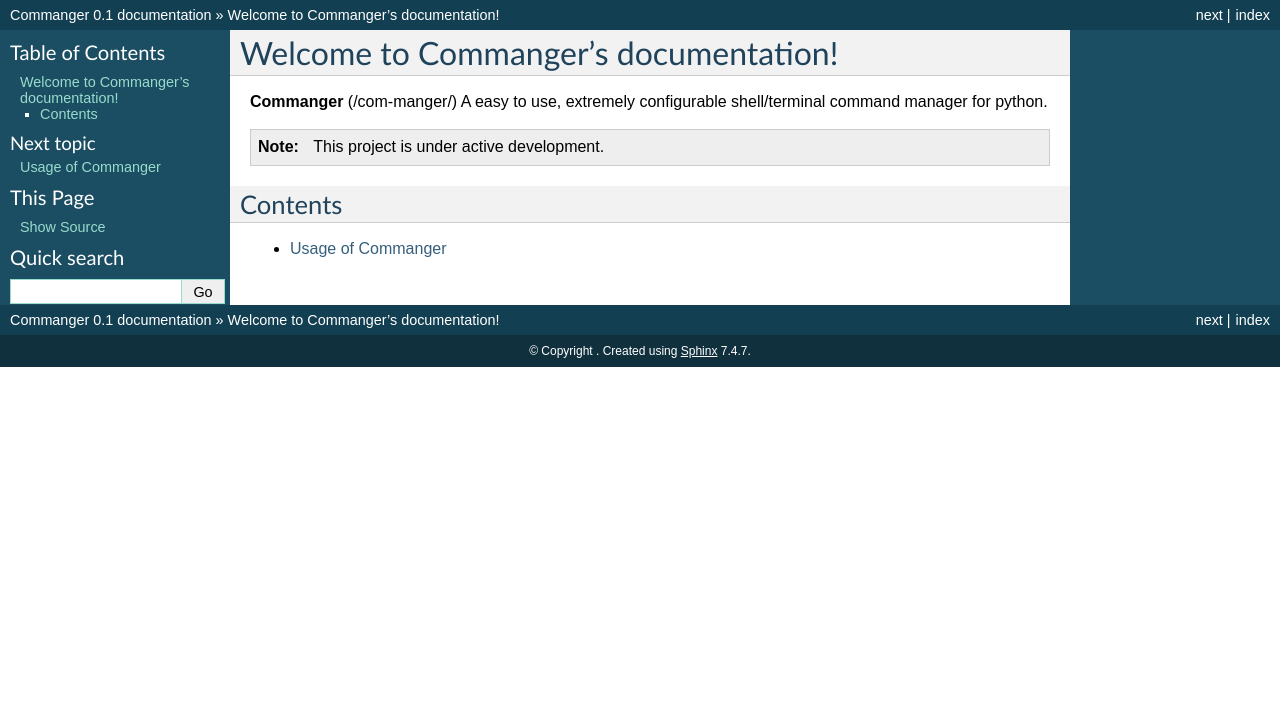
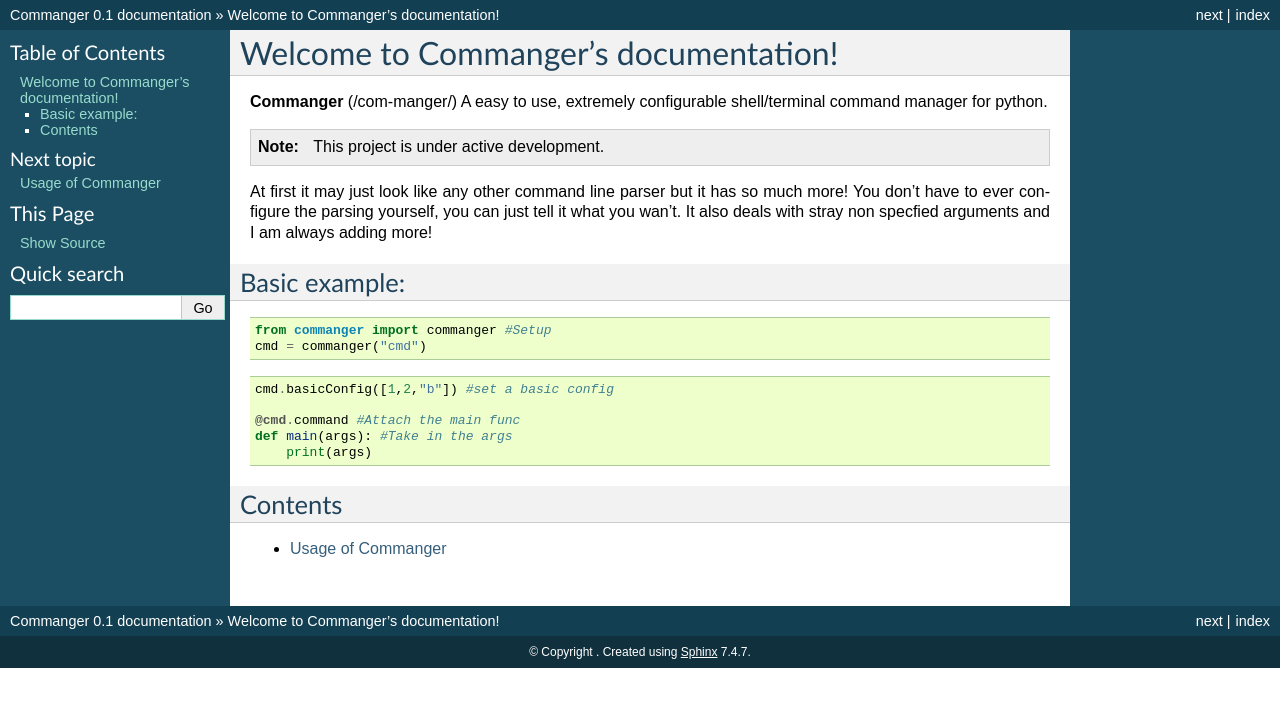
Before and after one commit to thatrandomperson5/commanger-docs, a Sphinx documentation site: the page built from docs/source/index.rst, in a window 1280 px wide. Shown: the top 707 px of the page. Built offline with Sphinx 7.4.7, drawn with Linux system fonts in a browser that asks for light colours.

Commit message:
Update index.rst

```diff
--- a/docs/source/index.rst
+++ b/docs/source/index.rst
@@ -1,11 +1,40 @@
 Welcome to Commanger's documentation!
 ===================================
 
-**Commanger** (/com-manger/) A easy to use, extremely configurable shell/terminal command manager for python.
+**Commanger** (/com-manger/) A easy to use, extremely configurable shell/terminal command manager for
+python.
 
 .. note::
 
    This project is under active development.
+
+At first it may just look like any other command line parser but it has
+so much more! You don’t have to ever configure the parsing yourself, you
+can just tell it what you wan’t. It also deals with stray non specfied
+arguments and I am always adding more!
+
+Basic example:
+--------------
+
+
+.. code:: py
+
+
+   from commanger import commanger #Setup
+   cmd = commanger("cmd")
+
+..
+
+
+.. code:: py
+
+
+   cmd.basicConfig([1,2,"b"]) #set a basic config
+
+   @cmd.command #Attach the main func
+   def main(args): #Take in the args
+       print(args)
+..
 
 Contents
 --------
```
